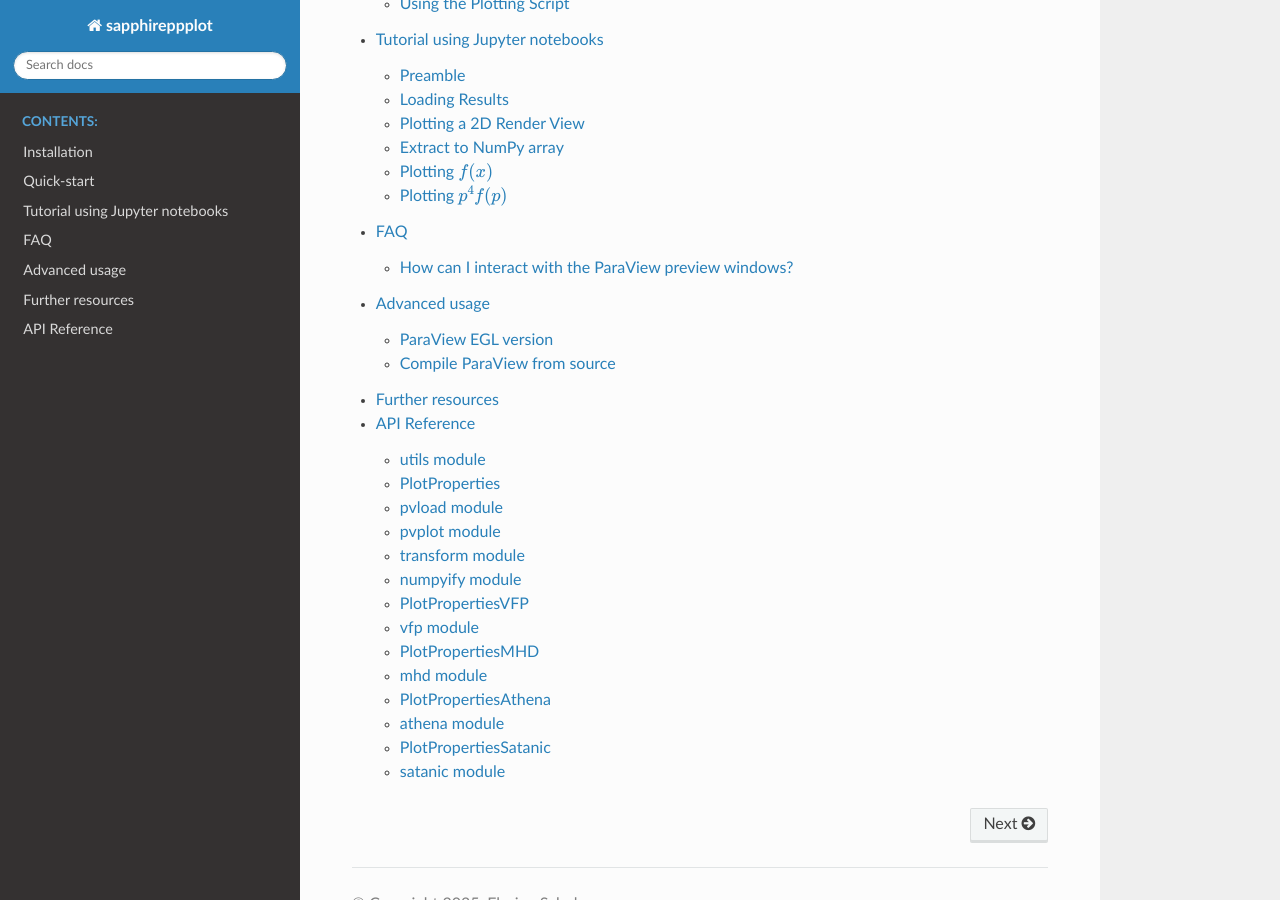
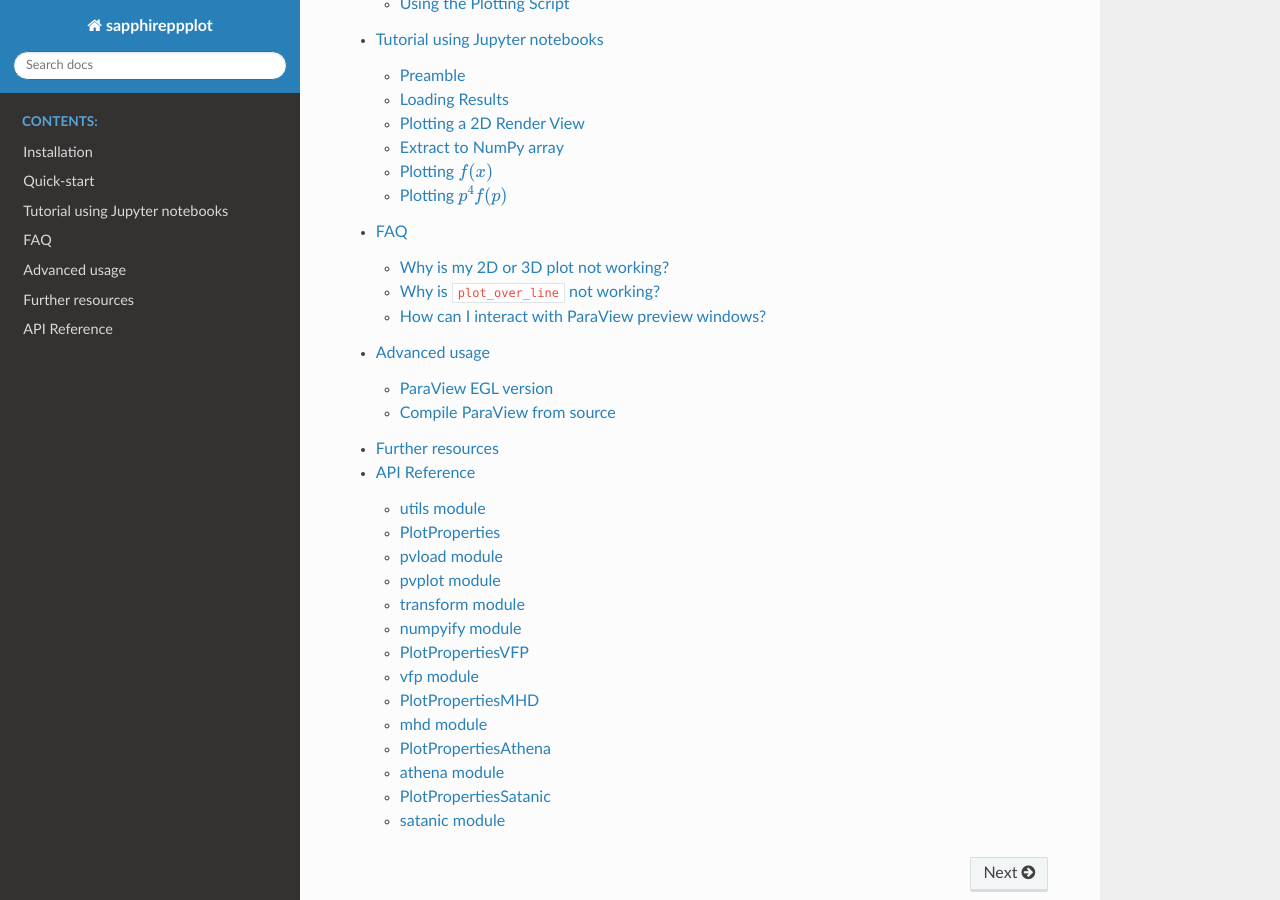
Before and after one commit to sapphirepp/sapphireppplot, a Sphinx documentation site: the page built from docs/index.rst, in a window 1280 px wide and 900 px high, scrolled down 1174 px. Built offline with Sphinx 7.4.7 and the Read the Docs theme 3.1.0, drawn with Linux system fonts in a browser that asks for light colours; some of the changed lines change nothing that is shown.

Commit message:
doc(faq): Add faq questions

````diff
--- a/docs/faq.md
+++ b/docs/faq.md
@@ -1,13 +1,105 @@
 # FAQ
 
-## How can I interact with the ParaView preview windows?
+## Why is my 2D or 3D plot not working?
+
+For stretched grids, ParaView can sometimes have problems displaying 2D or 3D plots.
+This is especially likely when coordinates,
+such as $\ln(p)$ and $x$,
+have very different scales.
+
+By default, ParaView assumes that all axes use the same scale.
+For example, if
+
+$$
+x \in [-15000, 100]
+$$
+
+and
+
+$$
+\ln(p) \in [-2.3, 4.6],
+$$
+
+as in the [Steady-state parallel shock](https://sapphirepp.org/latest/steady-state-parallel-shock.html) example,
+the $\ln(p)$ range is much smaller than the $x$ range.
+
+To compensate for this visual difference,
+scale the $\ln(p)$ axis using {prop}`axes_scale`:
+
+```python
+plot_properties.axes_scale = (1.0, 2e3, 1.0)
+```
+
+The entries specify the visual scaling of the $X$, $Y$, and $Z$ axes:
+
+- The first entry scales the $X$ axis, corresponding to $x$.
+- The second entry scales the $Y$ axis, corresponding to $\ln(p)$.
+- The third entry scales the $Z$ axis, which is not used in this example.
+
+With the setting above, the $\ln(p)$ axis is displayed approximately over the range
+
+$$
+-2.3 \times 2 \cdot 10^3 = -4600
+$$
+
+to
+
+$$
+4.6 \times 2 \cdot 10^3 = 9200.
+$$
+
+This scaling is visual only: the displayed axis labels and the underlying data remain unchanged.
+
+## Why is `plot_over_line` not working?
+
+Sometimes a line plot in ParaView produces no results.
+This can happen when using functions such as:
+
+- {sap}`transform.plot_over_line()`
+- {sap}`vfp.plot_f_lms_over_x()`
+- {sap}`vfp.plot_f_lms_over_p()`
+- {sap}`mhd.plot_quantities_over_x()`
+
+Try the following steps:
+
+1. Check that `offset` is inside the simulation domain.
+
+   For a VFP simulation, the coordinates depend on the simulation settings:
+
+   - The first `dim_cs` coordinates refer to $x$, $y$, and $z$.
+   - If the simulation is momentum-dependent, the `dim` coordinate refers to $\ln(p)$,
+     or to $p$ when `linear_p` is enabled.
+
+2. Set {prop}`sampling_pattern` to `uniform`.
+
+   For highly stretched grids,
+   such as shock grids,
+   ParaView may have trouble identifying cell centres automatically.
+   After confirming that the plot works with `uniform` sampling,
+   you can switch back to `center` sampling and adjust {prop}`sampling_resolution`.
+   The value for this setting is highly problem dependent and can vary by orders of magnitudes.
+   Just try out different values between `1e10` and `1e-10` to get a feeling.
+
+3. Adjust the `value_range`.
+
+   As a first test, omit `value_range` and let ParaView determine the range automatically.
+   Logarithmic plots may produce a warning and be changed to a linear scale.
+   Once you have found a suitable range, specify it in the plotting function
+   and switch back to logarithmic scaling if needed.
+
+As a general rule, first inspect the complete 2D or 3D dataset
+to understand the simulation domain and results.
+If that also fails,
+see [Why is my 2D or 3D plot not working?](#why-is-my-2d-or-3d-plot-not-working).
+
+## How can I interact with ParaView preview windows?
 
 When using the interactive Python shell,
-the plotting scripts may open ParaView preview windows
-that can not be interacted with or closed.
-In this case, you can use the
-{pv}`paraview.simple.Interact() <paraview.simple.html#paraview.simple.Interact>`
-method to make the windows interactive:
+plotting scripts may open ParaView preview windows
+that cannot be interacted with or closed.
+
+In this case,
+call {pv}`paraview.simple.Interact() <paraview.simple.html#paraview.simple.Interact>`:
 
 ```python
 ps.Interact()
````
